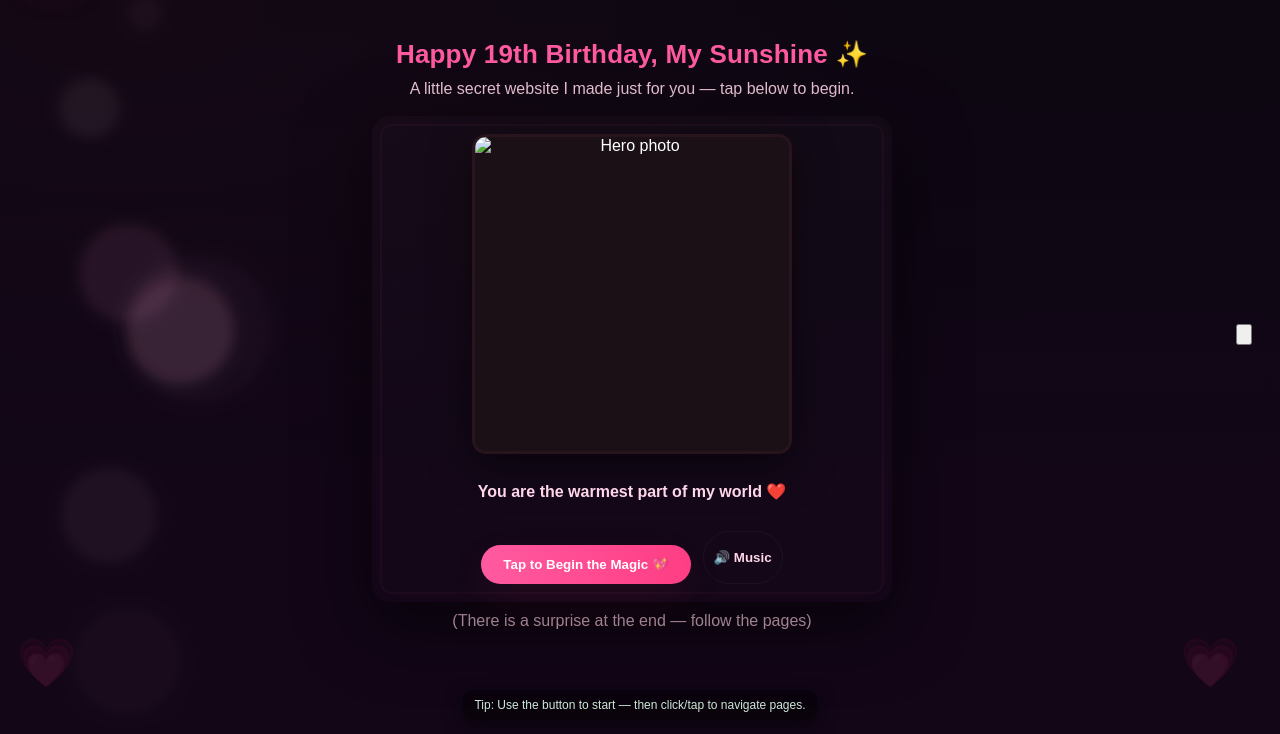
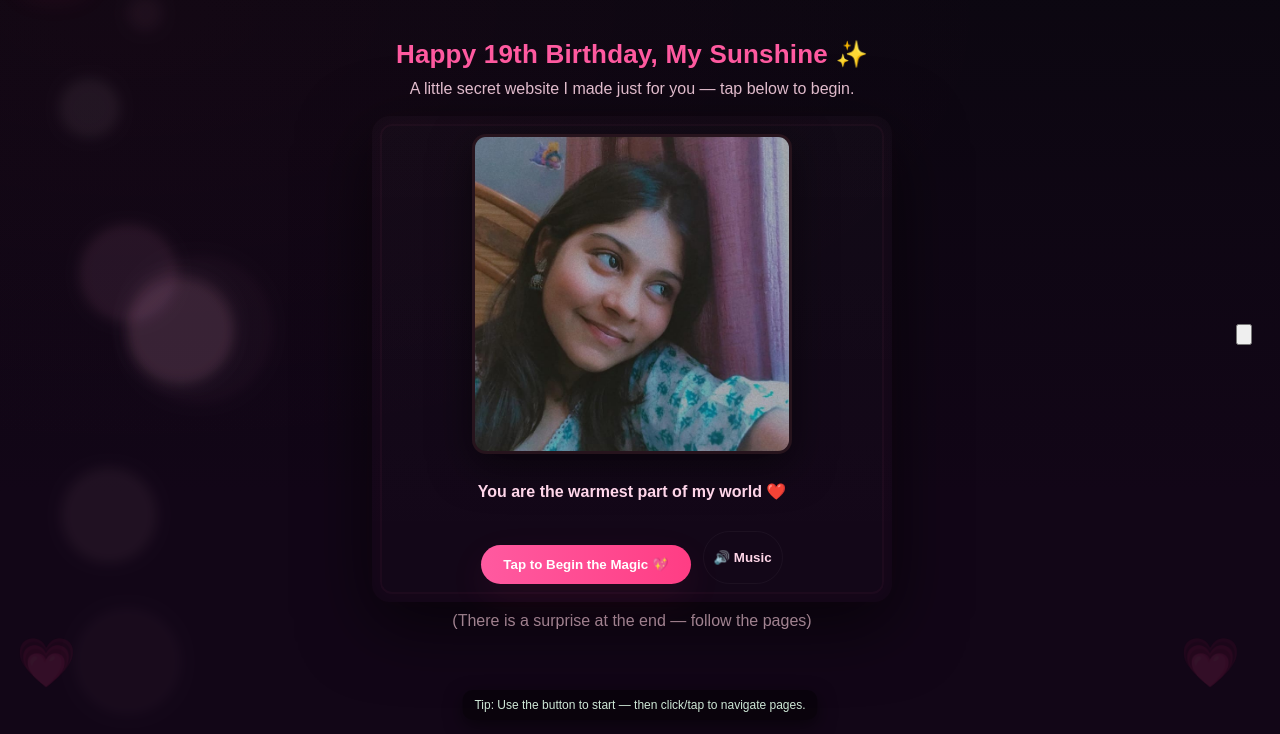
Before and after one commit to Vansh-lab/birthday-website, a plain HTML site: page index.html in a window 1280 px wide. Shown: the part 66-800 px from the top of the page. Drawn offline with nearby package versions, Linux system fonts and the light colour scheme.

```diff
--- a/index.html
+++ b/index.html
@@ -254,7 +254,7 @@
             <div class="hero-inner">
                 <div class="big-photo" id="hero-photo">
                     <!-- replace with your hero image -->
-                    <img src="assets/images/hero.jpg" alt="Hero photo">
+                    <img src="hero.jpg" alt="Hero photo">
                 </div>
 
                 <div class="subtitle">You are the warmest part of my world ❤️</div>
@@ -310,7 +310,7 @@
             const audio = document.createElement('audio');
             audio.id = 'bg-music';
             audio.loop = true;
-            audio.src = 'assets/music/song.mp3'; // change if needed
+            audio.src = 'song.mp3'; // change if needed
             audio.preload = 'auto';
             // don't auto-play loudly; start paused but allow play by user
             try {
@@ -348,7 +348,7 @@
         })();
     </script>
     <!-- Background music (same file on all pages) -->
-    <audio id="bg-audio" src="assets/audio/song.mp3" preload="auto" loop></audio>
+    <audio id="bg-audio" src="song.mp3" preload="auto" loop></audio>
 
     <!-- Floating play/pause control (shows if autoplay blocked) -->
     <button id="music-btn" class="music-control" aria-label="Play music" title="Play / Pause">
@@ -458,4 +458,5 @@
 
 </body>
 
+
 </html>
```
